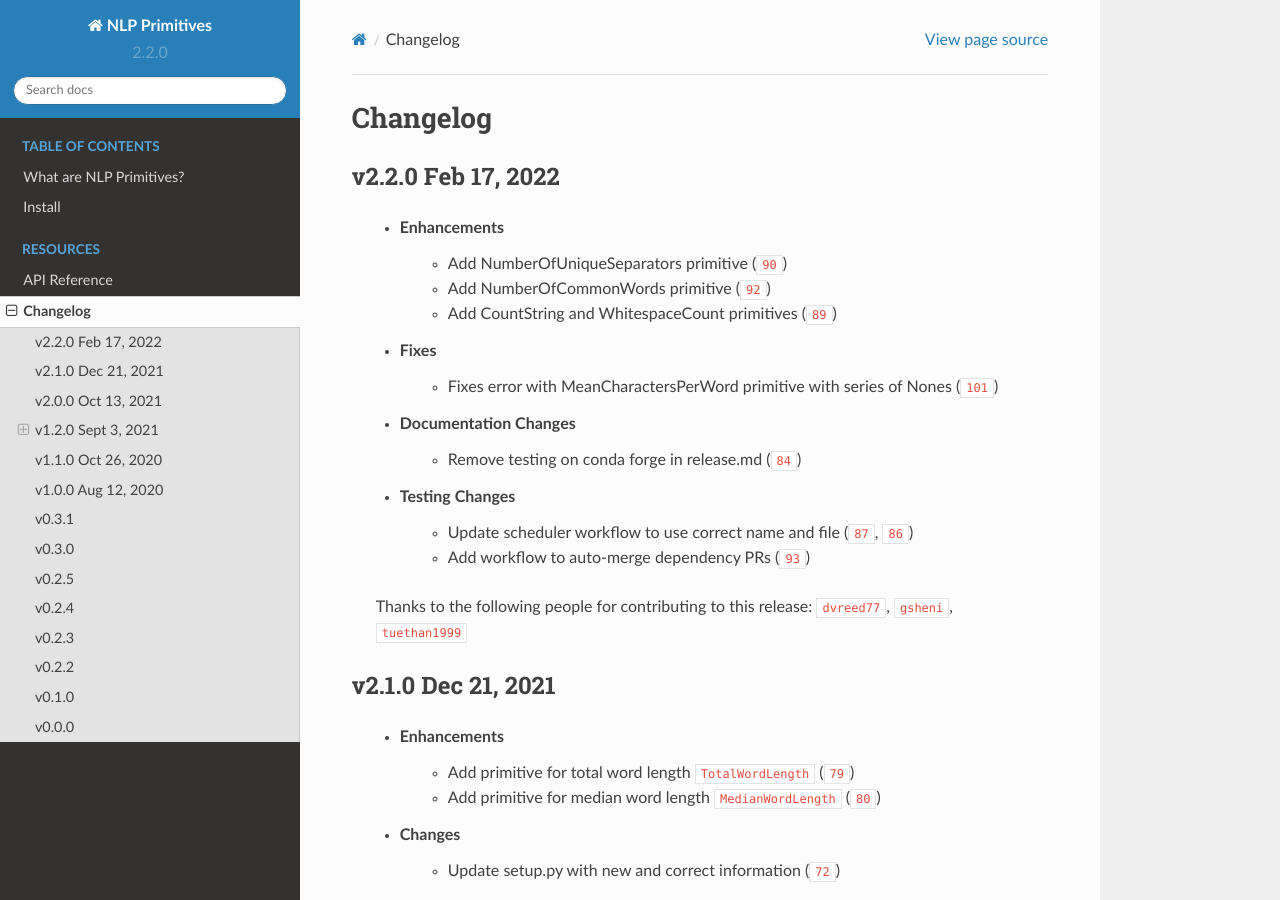
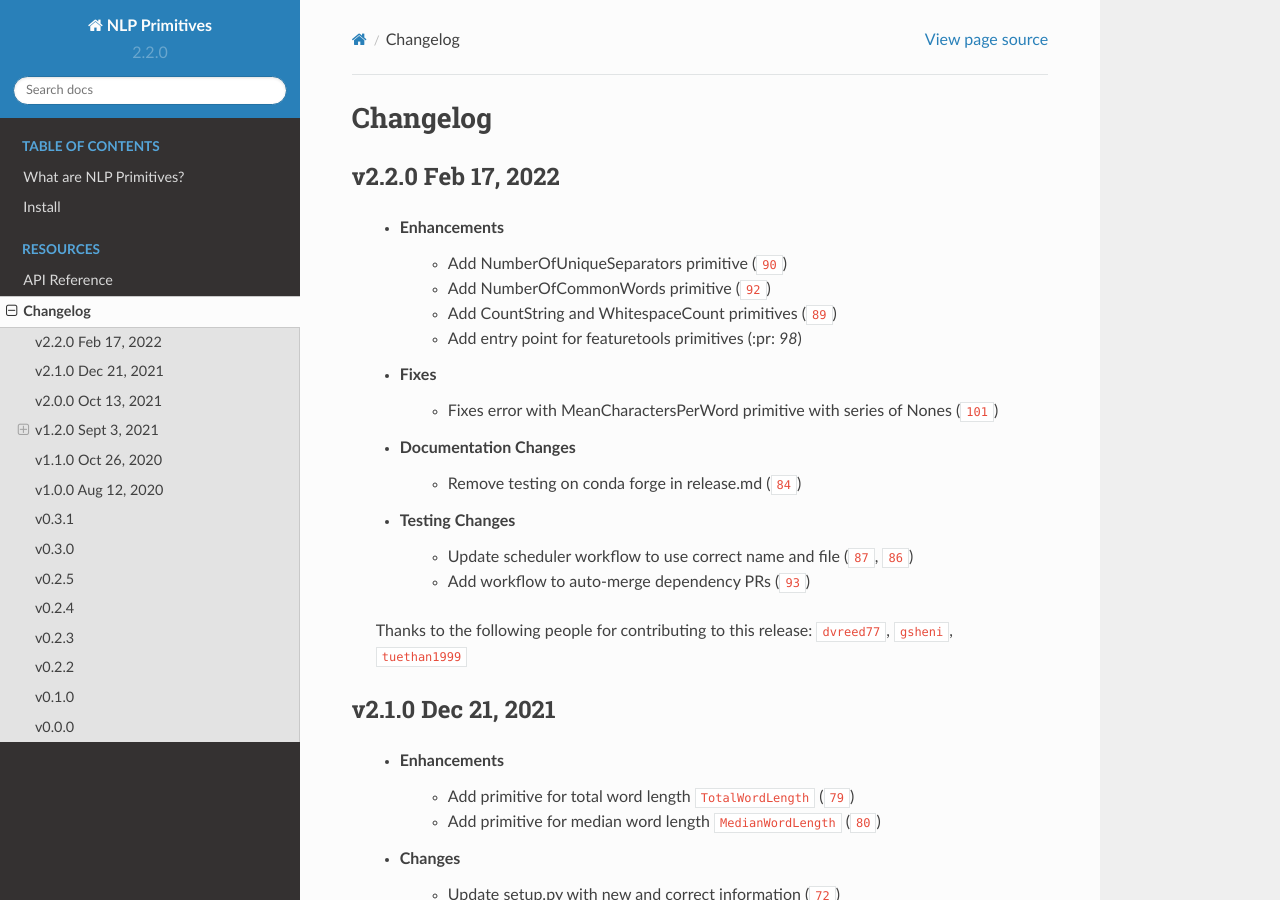
Before and after one commit to alteryx/nlp_primitives, a Sphinx documentation site: the page built from docs/source/changelog.rst, in a window 1280 px wide and 900 px high. Built offline with Sphinx 7.4.7 and the Read the Docs theme 2.0.0, drawn with Linux system fonts in a browser that asks for light colours; cross-references to code outside the pages are shown as plain code.

Commit message:
updated change log

```diff
--- a/docs/source/changelog.rst
+++ b/docs/source/changelog.rst
@@ -18,6 +18,7 @@ v2.2.0 Feb 17, 2022
         * Add NumberOfUniqueSeparators primitive (:pr:`90`)
         * Add NumberOfCommonWords primitive (:pr:`92`)
         * Add CountString and WhitespaceCount primitives (:pr:`89`)
+        * Add entry point for featuretools primitives (:pr: `98`)
     * Fixes
         * Fixes error with MeanCharactersPerWord primitive with series of Nones (:pr:`101`)
     * Documentation Changes
```
